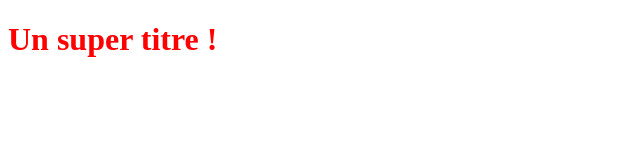
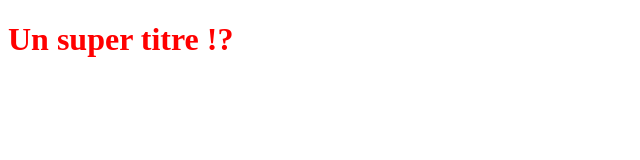
Before and after one commit to Frdavid85/OpenclassroomProject, a plain HTML site: page index.html in a window 1280 px wide. Shown: the full height of the page, 0-640 px from the left. Drawn offline with Linux system fonts and the light colour scheme.

Commit message:
Update index.html

```diff
--- a/index.html
+++ b/index.html
@@ -5,6 +5,6 @@
    <link rel="stylesheet" type="text/css" href="styles.css">
 </head>
 <body>
-   <h1>Un super titre !</h1>
+   <h1>Un super titre !?</h1>
 </body>
 </html>
```
